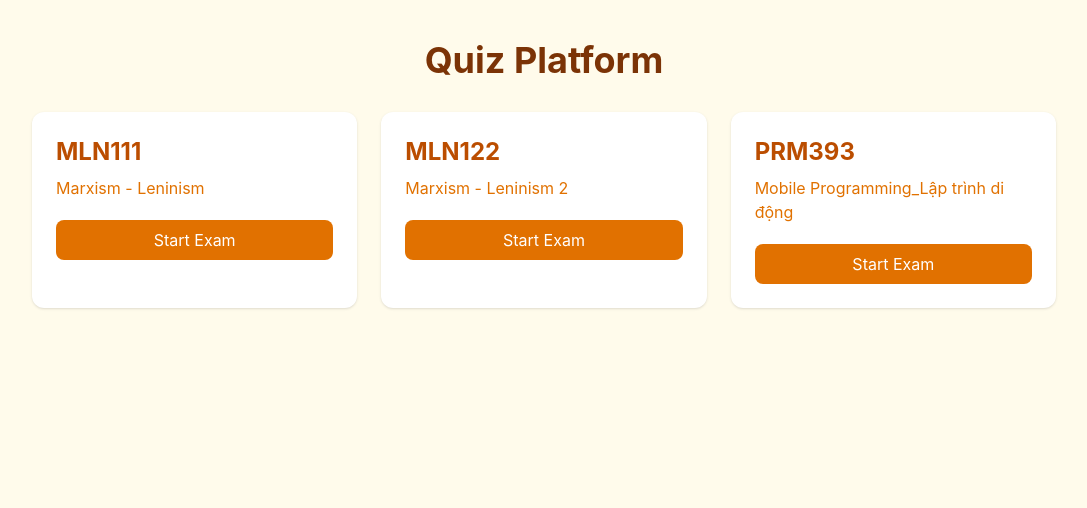
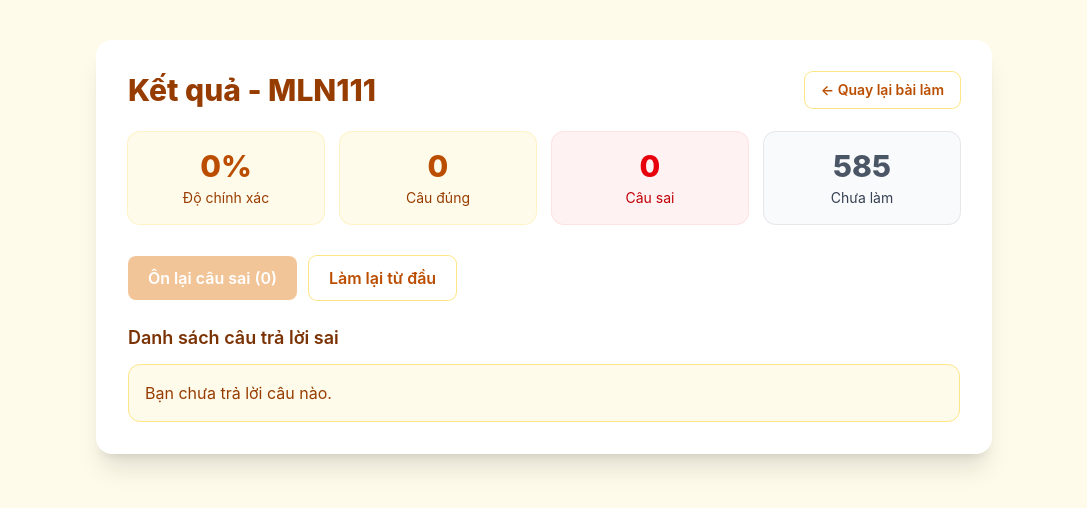
Before and after one commit to TruonTran/lean_quiz, a React (Vite) app: page /exam/mln111/results in a window 1280 px wide. Before the commit this address led to /. Shown: the top 508 px of the page, without its empty margins (96-1183 px from the left). Built offline with nearby package versions, Linux system fonts and the light colour scheme.

Commit message:
feat(resuly): them xem ket qua va loi sai

```diff
--- a/src/App.tsx
+++ b/src/App.tsx
@@ -2,6 +2,7 @@ import { BrowserRouter, Routes, Route, Navigate } from "react-router-dom";
 
 import HomePage from "./pages/HomePage";
 import ExamPage from "./pages/ExamPage";
+import ResultsPage from "./pages/Resultspage";
 
 export default function App() {
   return (
@@ -10,6 +11,7 @@ export default function App() {
         <Route path="/" element={<HomePage />} />
 
         <Route path="/exam/:subjectId" element={<ExamPage />} />
+        <Route path="/exam/:subjectId/results" element={<ResultsPage />} />
 
         <Route path="*" element={<Navigate to="/" />} />
       </Routes>
--- a/src/pages/ExamPage.tsx
+++ b/src/pages/ExamPage.tsx
@@ -1,5 +1,5 @@
 import { useEffect, useMemo, useRef, useState } from "react";
-import { useParams } from "react-router-dom";
+import { Link, useParams } from "react-router-dom";
 import { getSubjectById } from "../data/subjects";
 import { useExamStore } from "../store/examStore";
 
@@ -152,15 +152,15 @@ export default function ExamPage() {
             <h1 className="text-3xl font-extrabold text-amber-800">
               {subject.code} - {subject.name}
             </h1>
-
-            <div className="mt-3 flex items-center gap-3 text-sm">
-              <span className="inline-flex items-center rounded-full bg-amber-100 px-3 py-1 text-amber-800">
-                {currentIndex + 1}/{questions.length}
-              </span>
-            </div>
           </div>
 
           <div className="flex items-center gap-3">
+            <Link
+              to={`/exam/${subjectId}/results`}
+              className="rounded-lg bg-amber-600 px-4 py-2 text-sm font-semibold text-white hover:bg-amber-700 focus:outline-none focus:ring-2 focus:ring-amber-300"
+            >
+              Xem kết quả
+            </Link>
             <button
               ref={resetButtonRef}
               onClick={() => setShowConfirmReset(true)}
--- a/src/pages/HomePage.tsx
+++ b/src/pages/HomePage.tsx
@@ -1,7 +1,10 @@
 import { Link } from "react-router-dom";
 import { subjects } from "../data/subjects";
+import { useExamStore } from "../store/examStore";
 
 export default function HomePage() {
+  const allAnswers = useExamStore((state) => state.answers);
+
   return (
     <div className="min-h-screen bg-amber-50 p-10">
       <h1 className="mb-8 text-4xl font-bold text-center text-amber-900">
@@ -9,23 +12,45 @@ export default function HomePage() {
       </h1>
 
       <div className="mx-auto grid max-w-5xl grid-cols-1 gap-6 md:grid-cols-2 lg:grid-cols-3">
-        {subjects.map((subject) => (
+        {subjects.map((subject) => {
+          const answered = Object.keys(allAnswers[subject.id] ?? {}).length;
+          const total = subject.questions.length;
+          const started = answered > 0;
+
+          return (
             <Link
               key={subject.id}
               to={`/exam/${subject.id}`}
               className="rounded-xl bg-white p-6 shadow transition hover:-translate-y-1 hover:shadow-lg"
             >
+              <div className="flex items-start justify-between gap-2">
                 <h2 className="text-2xl font-bold text-amber-700">
                   {subject.code}
                 </h2>
+                {started && (
+                  <span className="shrink-0 rounded-full bg-amber-100 px-3 py-1 text-xs font-semibold text-amber-800">
+                    {answered}/{total}
+                  </span>
+                )}
+              </div>
 
               <p className="mt-2 text-amber-600">{subject.name}</p>
 
+              {started && (
+                <div className="mt-3 h-2 overflow-hidden rounded-full bg-amber-100">
+                  <div
+                    className="h-full bg-amber-500"
+                    style={{ width: `${(answered / total) * 100}%` }}
+                  />
+                </div>
+              )}
+
               <button className="mt-5 w-full rounded-lg bg-amber-600 py-2 text-white hover:bg-amber-700">
-              Start Exam
+                {started ? "Tiếp tục làm bài" : "Start Exam"}
               </button>
             </Link>
-        ))}
+          );
+        })}
       </div>
     </div>
   );
--- /dev/null
+++ b/src/pages/Resultspage.tsx
@@ -0,0 +1,172 @@
+import { Link, useParams, useNavigate } from "react-router-dom";
+import { getSubjectById } from "../data/subjects";
+import { useExamStore } from "../store/examStore";
+
+function isCorrect(question: { answer: number | number[] }, selected: number) {
+  return Array.isArray(question.answer)
+    ? question.answer.includes(selected)
+    : question.answer === selected;
+}
+
+export default function ResultsPage() {
+  const { subjectId } = useParams<{ subjectId: string }>();
+  const navigate = useNavigate();
+  const subject = getSubjectById(subjectId ?? "");
+
+  const allAnswers = useExamStore((state) => state.answers);
+  const setCurrentIndex = useExamStore((state) => state.setCurrentIndex);
+  const clearExam = useExamStore((state) => state.clearExam);
+
+  if (!subject || !subjectId) {
+    return (
+      <div className="flex h-screen items-center justify-center text-2xl font-semibold">
+        Subject not found
+      </div>
+    );
+  }
+
+  const answers = allAnswers[subjectId] ?? {};
+  const questions = subject.questions;
+  const answeredCount = Object.keys(answers).length;
+  const correctCount = questions.filter(
+    (q) => answers[q.id] !== undefined && isCorrect(q, answers[q.id]),
+  ).length;
+  const wrongQuestions = questions
+    .map((q, index) => ({ q, index }))
+    .filter(
+      ({ q }) => answers[q.id] !== undefined && !isCorrect(q, answers[q.id]),
+    );
+
+  const unanswered = questions.length - answeredCount;
+  const scorePct =
+    answeredCount > 0 ? Math.round((correctCount / answeredCount) * 100) : 0;
+
+  const jumpTo = (index: number) => {
+    setCurrentIndex(subjectId, index);
+    navigate(`/exam/${subjectId}`);
+  };
+
+  const reviewWrongOnly = () => {
+    if (wrongQuestions.length === 0) return;
+    setCurrentIndex(subjectId, wrongQuestions[0].index);
+    navigate(`/exam/${subjectId}`);
+  };
+
+  return (
+    <div className="min-h-screen bg-amber-50 py-10">
+      <div className="mx-auto max-w-4xl rounded-2xl bg-white p-8 shadow-xl">
+        <div className="mb-6 flex items-center justify-between gap-4">
+          <h1 className="text-3xl font-extrabold text-amber-800">
+            Kết quả - {subject.code}
+          </h1>
+          <Link
+            to={`/exam/${subjectId}`}
+            className="rounded-lg bg-white px-4 py-2 text-sm font-semibold text-amber-700 ring-1 ring-amber-200 hover:bg-amber-50"
+          >
+            ← Quay lại bài làm
+          </Link>
+        </div>
+
+        <div className="mb-8 grid grid-cols-2 gap-4 sm:grid-cols-4">
+          <div className="rounded-xl bg-amber-50 p-4 text-center ring-1 ring-amber-100">
+            <div className="text-3xl font-extrabold text-amber-700">
+              {scorePct}%
+            </div>
+            <div className="mt-1 text-sm text-amber-800">Độ chính xác</div>
+          </div>
+          <div className="rounded-xl bg-amber-50 p-4 text-center ring-1 ring-amber-100">
+            <div className="text-3xl font-extrabold text-amber-700">
+              {correctCount}
+            </div>
+            <div className="mt-1 text-sm text-amber-800">Câu đúng</div>
+          </div>
+          <div className="rounded-xl bg-red-50 p-4 text-center ring-1 ring-red-100">
+            <div className="text-3xl font-extrabold text-red-600">
+              {wrongQuestions.length}
+            </div>
+            <div className="mt-1 text-sm text-red-700">Câu sai</div>
+          </div>
+          <div className="rounded-xl bg-gray-50 p-4 text-center ring-1 ring-gray-200">
+            <div className="text-3xl font-extrabold text-gray-600">
+              {unanswered}
+            </div>
+            <div className="mt-1 text-sm text-gray-700">Chưa làm</div>
+          </div>
+        </div>
+
+        <div className="mb-6 flex flex-wrap gap-3">
+          <button
+            onClick={reviewWrongOnly}
+            disabled={wrongQuestions.length === 0}
+            className="rounded-lg bg-amber-600 px-5 py-2.5 font-semibold text-white hover:bg-amber-700 disabled:cursor-not-allowed disabled:opacity-40"
+          >
+            Ôn lại câu sai ({wrongQuestions.length})
+          </button>
+          <button
+            onClick={() => {
+              clearExam(subjectId);
+              navigate(`/exam/${subjectId}`);
+            }}
+            className="rounded-lg bg-white px-5 py-2.5 font-semibold text-amber-700 ring-1 ring-amber-200 hover:bg-amber-50"
+          >
+            Làm lại từ đầu
+          </button>
+        </div>
+
+        <h2 className="mb-3 text-lg font-semibold text-amber-900">
+          Danh sách câu trả lời sai
+        </h2>
+
+        {wrongQuestions.length === 0 ? (
+          <p className="rounded-xl border border-amber-200 bg-amber-50 p-4 text-amber-800">
+            {answeredCount === 0
+              ? "Bạn chưa trả lời câu nào."
+              : "Tuyệt vời! Không có câu nào sai trong số các câu đã làm."}
+          </p>
+        ) : (
+          <ul className="space-y-3">
+            {wrongQuestions.map(({ q, index }) => (
+              <li
+                key={q.id}
+                className="rounded-xl border border-red-200 bg-red-50 p-4"
+              >
+                <div className="flex items-start justify-between gap-4">
+                  <div className="flex-1">
+                    <p className="font-medium text-gray-900">
+                      Câu {index + 1}: {q.question}
+                    </p>
+                    <p className="mt-1 text-sm text-gray-700">
+                      Bạn chọn:{" "}
+                      <span className="font-semibold text-red-600">
+                        {String.fromCharCode(65 + answers[q.id])}
+                      </span>{" "}
+                      — Đáp án đúng:{" "}
+                      <span className="font-semibold text-amber-700">
+                        {Array.isArray(q.answer)
+                          ? q.answer
+                              .map((i) => String.fromCharCode(65 + i))
+                              .join(", ")
+                          : String.fromCharCode(65 + q.answer)}
+                      </span>
+                    </p>
+                    {q.rationale && (
+                      <p className="mt-1 text-sm text-gray-600">
+                        {q.rationale}
+                      </p>
+                    )}
+                  </div>
+                  <button
+                    onClick={() => jumpTo(index)}
+                    className="shrink-0 rounded-lg bg-amber-600 px-3 py-1.5 text-sm font-semibold text-white hover:bg-amber-700"
+                  >
+                    Xem lại
+                  </button>
+                </div>
+              </li>
+            ))}
+          </ul>
+        )}
+      </div>
+    </div>
+  );
+}
```
Lines whose indentation alone changed are shown as unchanged.
